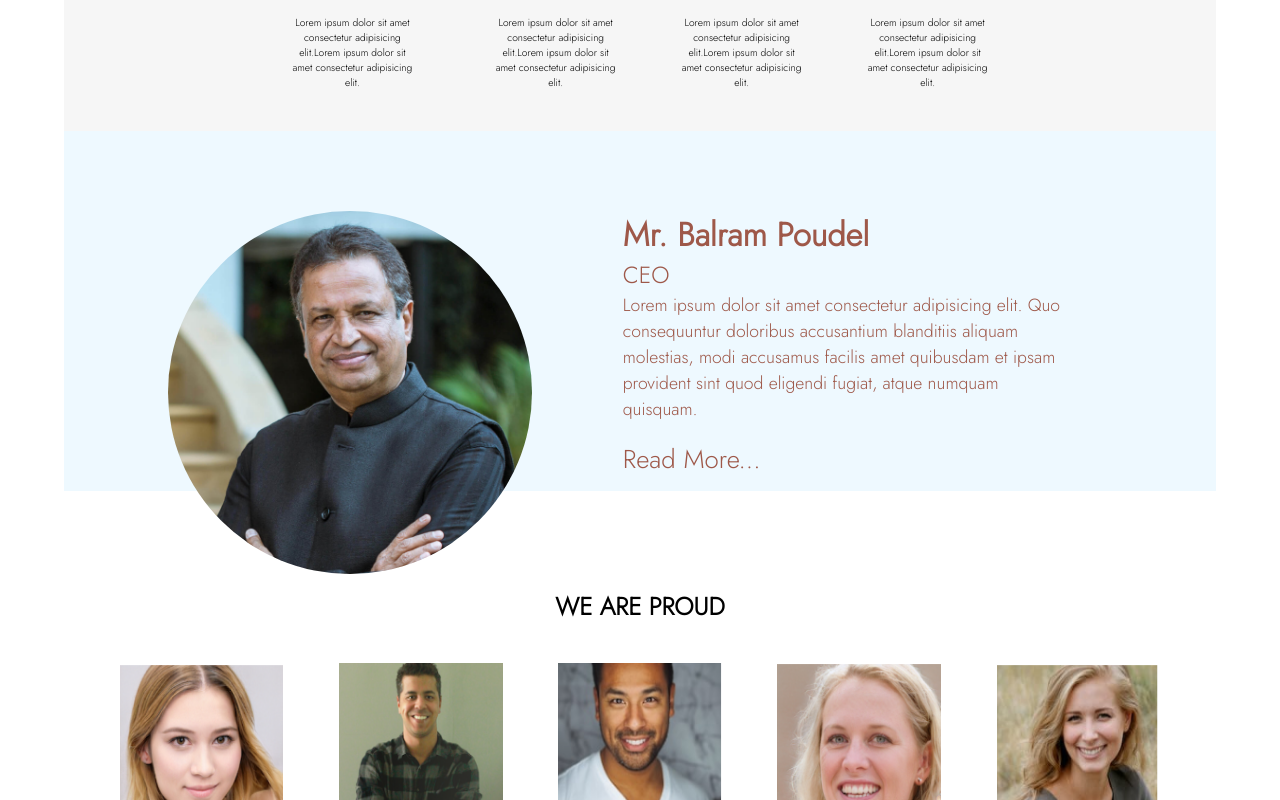
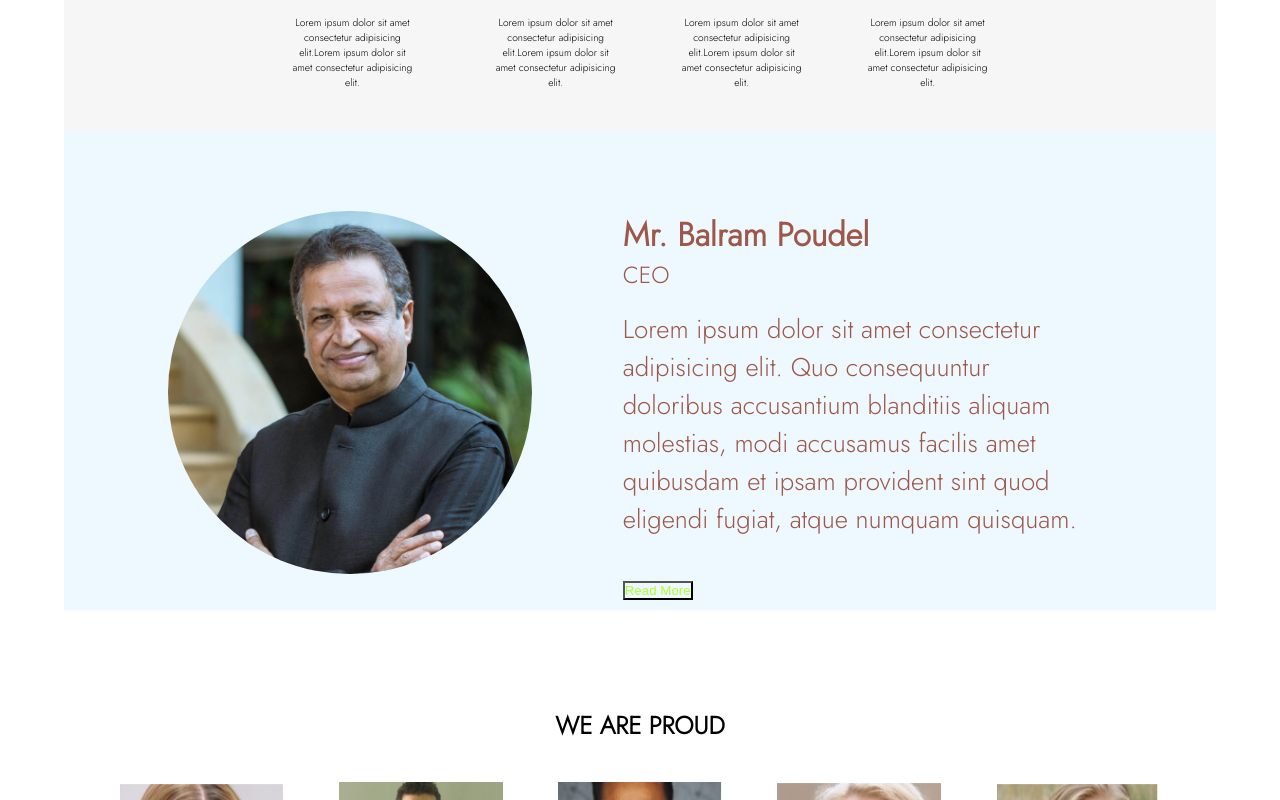
Before and after one commit to SeniorIntern/creative-collection, a React (Create React App) app: page /about in a window 1280 px wide. Shown: the part 475-1275 px from the top of the page. Built offline with nearby package versions, Linux system fonts and the light colour scheme.

Commit message:
About page, read more function

```diff
--- a/src/assets/styles/About.css
+++ b/src/assets/styles/About.css
@@ -60,6 +60,12 @@
     width: 12em;
     text-align: center;
     font-size: 0.25rem;
+}
+
+.btn {
+    /* border: none; */
+    background: transparent;
+    color: greenyellow;
 }
 
 .about_proudteammates > h4 {
--- a/src/components/About.js
+++ b/src/components/About.js
@@ -1,120 +1,133 @@
-import React from 'react'
-import '../assets/styles/About.css'
-import mate1 from '../assets/images/Demin.PNG'
-import ceoImage from '../assets/images/binod.png'
-import mate2 from '../assets/images/Subash.PNG'
-import mate3 from '../assets/images/Rajesh.PNG'
-import mate4 from '../assets/images/Bipin.PNG'
-import mate5 from '../assets/images/Shiva.PNG'
-import pen from '../assets/images/icons/pen.png'
-import send from '../assets/images/icons/send.png'
-import smartphone from '../assets/images/icons/smartphone.png'
-import video from '../assets/images/icons/video.png'
+import React, { useState } from "react";
+import "../assets/styles/About.css";
+import mate1 from "../assets/images/Demin.PNG";
+import ceoImage from "../assets/images/binod.png";
+import mate2 from "../assets/images/Subash.PNG";
+import mate3 from "../assets/images/Rajesh.PNG";
+import mate4 from "../assets/images/Bipin.PNG";
+import mate5 from "../assets/images/Shiva.PNG";
+import pen from "../assets/images/icons/pen.png";
+import send from "../assets/images/icons/send.png";
+import smartphone from "../assets/images/icons/smartphone.png";
+import video from "../assets/images/icons/video.png";
 
 export default function About() {
+    const shortMessage =
+        "Lorem ipsum dolor sit amet consectetur adipisicing elit. Quo consequuntur doloribus accusantium blanditiis aliquam molestias, modi accusamus facilis amet quibusdam et ipsam provident sint quod eligendi fugiat, atque numquam quisquam.";
+    const longMessage =
+        "Lorem ipsum dolor sit amet consectetur adipisicing elit. Quo consequuntur doloribus accusantium blanditiis aliquam molestias, modi accusamus facilis amet quibusdam et ipsam provident sint quod eligendi fugiat, atque numquam quisquam. Lorem ipsum dolor sit amet consectetur adipisicing elit. Quo consequuntur doloribus accusantium blanditiis aliquam molestias, modi accusamus facilis amet quibusdam et ipsam provident sint quod eligendi fugiat, atque numquam quisquam.";
+
+    const [message, setMessage] = useState(shortMessage);
+
+    const readMore = () => {
+        setMessage(longMessage);
+    };
+
     return (
-    <div className='about__container'>
-      <div className='about__work'>
-        <div className='work__intro'>
-          <h4 className='shadow'>HOW WE WORK</h4>
+        <div className="about__container">
+            <div className="about__work">
+                <div className="work__intro">
+                    <h4 className="shadow">HOW WE WORK</h4>
                     <p>
-            We offer a wide branch services, from the most simple to the most
-            complex. Our Goal is to meet the needs of our customers by offering
-            intelligent solutions.
+                        We offer a wide branch services, from the most simple to
+                        the most complex. Our Goal is to meet the needs of our
+                        customers by offering intelligent solutions.
                     </p>
                 </div>
-        <div className='work__scope'>
-          <div className='col'>
-            <div className='circle__img'>
-              <img src={pen} alt='' />
+                <div className="work__scope">
+                    <div className="col">
+                        <div className="circle__img">
+                            <img src={pen} alt="" />
                         </div>
                         <h5>Mobile Development </h5>
                         <p>
-              Lorem ipsum dolor sit amet consectetur adipisicing elit.Lorem
-              ipsum dolor sit amet consectetur adipisicing elit.
+                            Lorem ipsum dolor sit amet consectetur adipisicing
+                            elit.Lorem ipsum dolor sit amet consectetur
+                            adipisicing elit.
                         </p>
                     </div>
-          <div className='col'>
-            <div className='circle__img'>
-              <img src={send} alt='' />
+                    <div className="col">
+                        <div className="circle__img">
+                            <img src={send} alt="" />
                         </div>
                         <h5>Graphics Design</h5>
                         <p>
-              Lorem ipsum dolor sit amet consectetur adipisicing elit.Lorem
-              ipsum dolor sit amet consectetur adipisicing elit.
+                            Lorem ipsum dolor sit amet consectetur adipisicing
+                            elit.Lorem ipsum dolor sit amet consectetur
+                            adipisicing elit.
                         </p>
                     </div>
-          <div className='col'>
-            <div className='circle__img'>
-              <img src={smartphone} alt='' />
+                    <div className="col">
+                        <div className="circle__img">
+                            <img src={smartphone} alt="" />
                         </div>
                         <h5>Motion Graphics</h5>
                         <p>
-              Lorem ipsum dolor sit amet consectetur adipisicing elit.Lorem
-              ipsum dolor sit amet consectetur adipisicing elit.
+                            Lorem ipsum dolor sit amet consectetur adipisicing
+                            elit.Lorem ipsum dolor sit amet consectetur
+                            adipisicing elit.
                         </p>
                     </div>
-          <div className='col'>
-            <div className='circle__img'>
-              <img src={video} alt='' />
+                    <div className="col">
+                        <div className="circle__img">
+                            <img src={video} alt="" />
                         </div>
                         <h5>Email Marketing</h5>
                         <p>
-              Lorem ipsum dolor sit amet consectetur adipisicing elit.Lorem
-              ipsum dolor sit amet consectetur adipisicing elit.
+                            Lorem ipsum dolor sit amet consectetur adipisicing
+                            elit.Lorem ipsum dolor sit amet consectetur
+                            adipisicing elit.
                         </p>
                     </div>
                 </div>
             </div>
-      <div className='about_ceo'>
-        <div className='ceo__container'>
-          <div className='ceo__container__left'>
-            <div className='ceo__image'>
-              <img src={ceoImage} alt='' />
+            <div className="about_ceo">
+                <div className="ceo__container">
+                    <div className="ceo__container__left">
+                        <div className="ceo__image">
+                            <img src={ceoImage} alt="" />
                         </div>
                     </div>
-          <div className='ceo__container__right'>
+                    <div className="ceo__container__right">
                         <h4>Mr. Balram Poudel</h4>
                         <h5>CEO</h5>
-            <p>
-              Lorem ipsum dolor sit amet consectetur adipisicing elit. Quo
-              consequuntur doloribus accusantium blanditiis aliquam molestias,
-              modi accusamus facilis amet quibusdam et ipsam provident sint quod
-              eligendi fugiat, atque numquam quisquam.
-            </p>
+                        <p>{}</p>
 
-            <div className='ceo__readmore'>
-              <p>Read More...</p>
+                        <div className="ceo__readmore">
+                            <p>{message}</p>
+                            <button className="btn" onClick={() => readMore()}>
+                                Read More
+                            </button>
                         </div>
                     </div>
                 </div>
             </div>
-      <div className='about_proudteammates'>
+            <div className="about_proudteammates">
                 <h4>WE ARE PROUD</h4>
-        <div className='teammate_photos'>
+                <div className="teammate_photos">
                     {/* SETUP PROPS LATER */}
                     <p>
-            <img src={mate1} alt='Ram' className='team__pic' />
+                        <img src={mate1} alt="Ram" className="team__pic" />
                         <p>Demin Giri</p>
                     </p>
                     <p>
-            <img src={mate2} alt='Subash' className='team__pic' />
+                        <img src={mate2} alt="Subash" className="team__pic" />
                         <p>Subash Gurung</p>
                     </p>
                     <p>
-            <img src={mate3} alt='Rajesh' className='team__pic' />
+                        <img src={mate3} alt="Rajesh" className="team__pic" />
                         <p>Rajesh Koirala</p>
                     </p>
                     <p>
-            <img src={mate4} alt='Bipin' className='team__pic' />
+                        <img src={mate4} alt="Bipin" className="team__pic" />
                         <p>Bipin Thapa</p>
                     </p>
                     <p>
-            <img src={mate5} alt='Shiva' className='team__pic' />
+                        <img src={mate5} alt="Shiva" className="team__pic" />
                         <p>Shiva Khanal</p>
                     </p>
                 </div>
             </div>
         </div>
-  )
+    );
 }
```
Lines whose indentation alone changed are shown as unchanged.
